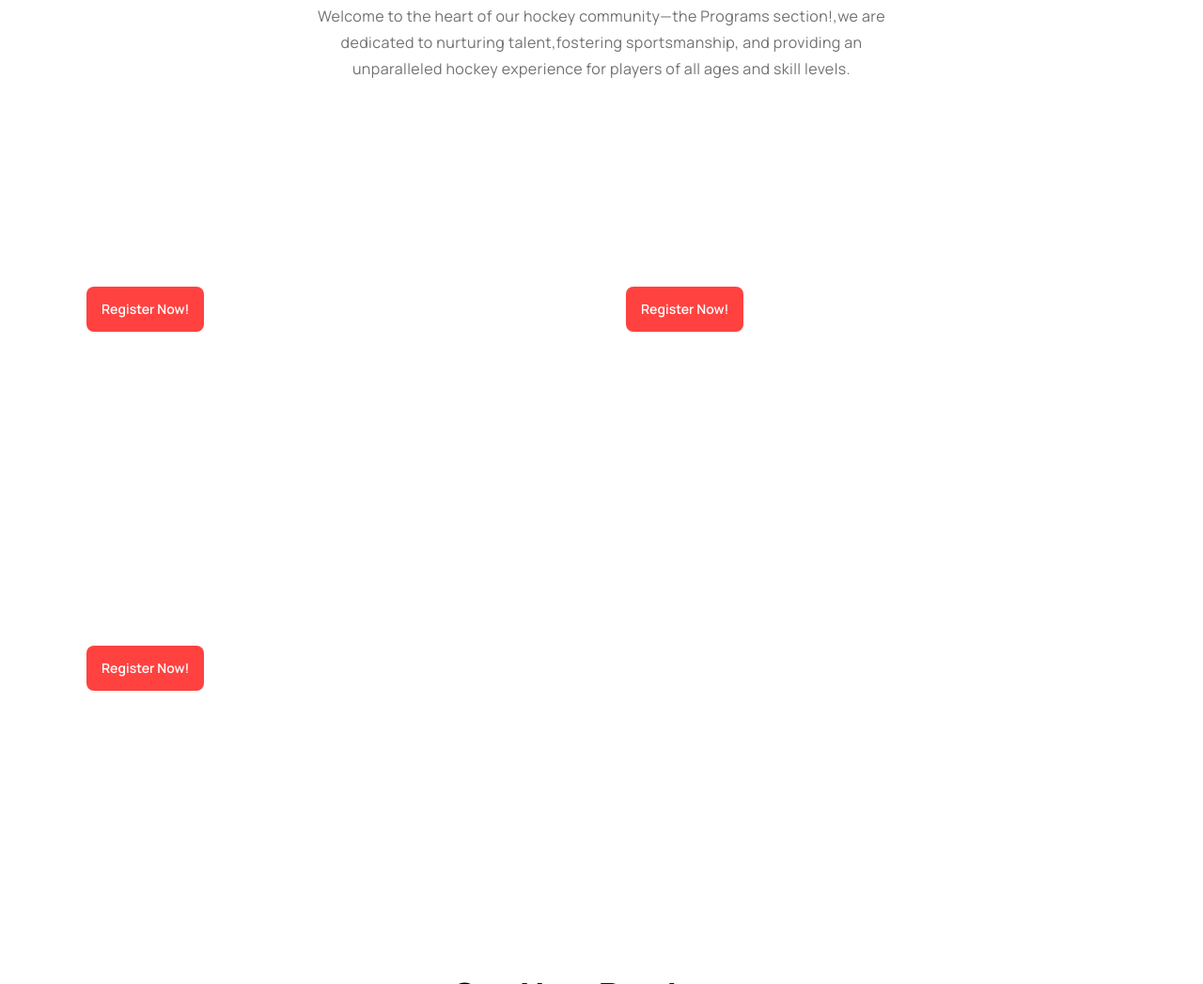
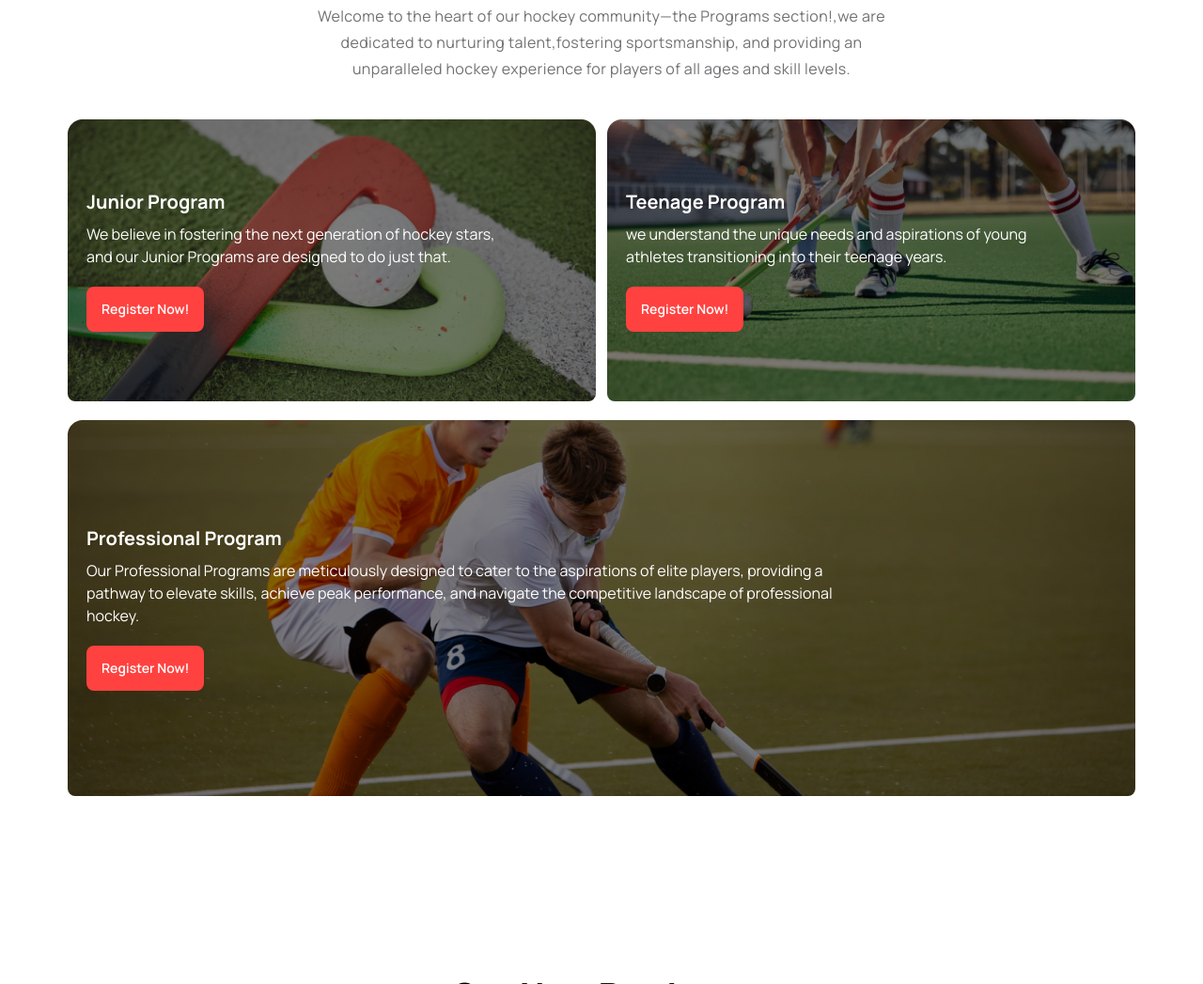
Before and after one commit to zarintasnia/Assignment3, a plain HTML site: page index.html in a window 1280 px wide. Shown: the part 1657-2704 px from the top of the page at 94% size. Drawn offline with nearby package versions, Linux system fonts and the light colour scheme; the site is published under a folder, as on GitHub Pages, so addresses that start at the root find nothing.

Commit message:
third  commit

```diff
--- a/index.html
+++ b/index.html
@@ -168,7 +168,7 @@ module.exports = {
 
           <div  class="flex flex-col lg:flex-row gap-3 mt-10">
               <div class="relative w-full lg:w-[900px] h-[300px] bg-cover">
-                <div class="absolute inset-0 bg-[url('/Images/2.png')] brightness-50 bg-no-repeat bg-cover rounded-lg"></div>
+                <div class="absolute inset-0 bg-[url('./Images/2.png')] brightness-50 bg-no-repeat bg-cover rounded-lg"></div>
                 <div class="absolute inset-0 flex flex-col justify-center items-start pl-5 text-white">
                   <h2 class="font-bold text-xl pb-2">Junior Program</h2>
                   <p class="text-base pr-20">We believe in fostering the next generation of hockey stars, and our Junior Programs are designed to do just that.</p>
@@ -177,7 +177,7 @@ module.exports = {
               </div>
 
               <div class="relative w-full lg:w-[900px] h-[300px] bg-cover">
-                <div class="absolute inset-0 bg-[url('/Images/3.png')] brightness-50 bg-no-repeat bg-cover rounded-lg"></div>
+                <div class="absolute inset-0 bg-[url('./Images/3.png')] brightness-50 bg-no-repeat bg-cover rounded-lg"></div>
                 <div class="absolute inset-0 flex flex-col justify-center items-start pl-5 text-white">
                   <h2 class="font-bold text-xl pb-2">Teenage Program</h2>
                   <p class="text-base pr-20">we understand the unique needs and aspirations of young athletes transitioning into their teenage years.</p>
@@ -187,7 +187,7 @@ module.exports = {
 
           </div>
           <div class="relative w-full h-[400px] bg-cover mt-5">
-            <div class="absolute inset-0 bg-[url('/Images/4.png')] brightness-50 bg-no-repeat rounded-lg"></div>
+            <div class="absolute inset-0 bg-[url('./Images/4.png')] brightness-50 bg-no-repeat rounded-lg"></div>
             <div class="absolute inset-0 flex flex-col justify-center items-start pl-5 text-white">
               <h2 class="font-bold text-xl pb-2">Professional Program</h2>
               <p class="text-base pr-[300px]">Our Professional Programs are meticulously designed to cater to the aspirations of elite players, providing a pathway to elevate skills, achieve peak performance, and navigate the competitive landscape of professional hockey.</p>
```
